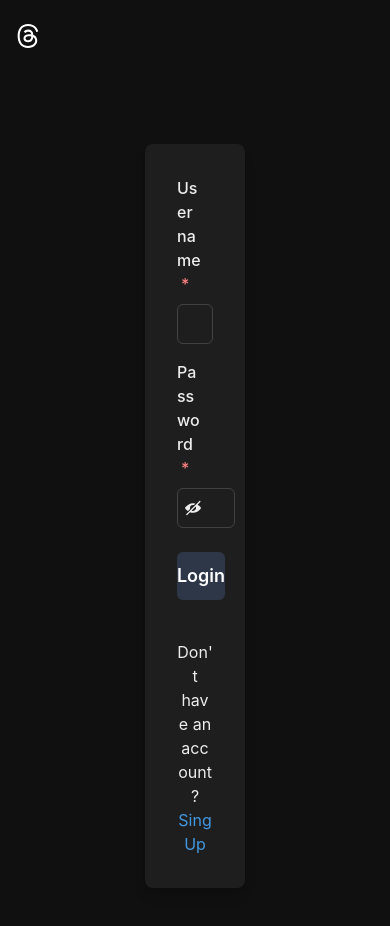
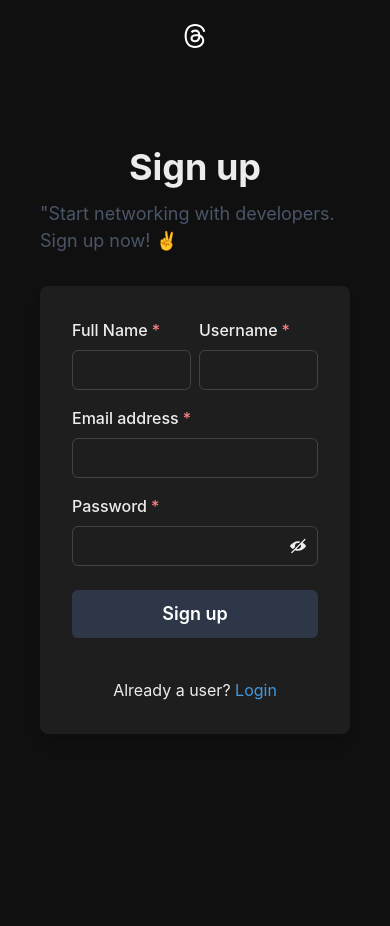
Before and after one commit to Vikas-Yadav-79/DevConnect-Threads, a React (Vite) app in the folder DevConnect/frontend/: page /auth in a window 390 px wide. Shown: the top 926 px of the page. After the commit the page ends 844 px from the top, so only its background shows below. Built offline with nearby package versions, Linux system fonts and the light colour scheme.

Commit message:
Add responsive behavior to Flex container

```diff
--- a/DevConnect/frontend/src/atoms/authAtom.js
+++ b/DevConnect/frontend/src/atoms/authAtom.js
@@ -3,7 +3,7 @@ import {atom} from "recoil";
 const authScreenAtom = atom(
     {
         key:"authScreenAtom",
-        default:"login",
+        default:"signup",
     }
 )
 
--- a/DevConnect/frontend/src/components/CreatePost.jsx
+++ b/DevConnect/frontend/src/components/CreatePost.jsx
@@ -97,8 +97,8 @@ export const CreatePost = () => {
 
     return (
         <>
-            <Button onClick={onOpen} position={"fixed"} bottom={10} right={5} bg={useColorModeValue("gray.300", "gray.dark")} size={{ base: "sm", sm: "md" }}>
-                <AddIcon />
+            <Button onClick={onOpen} position={"fixed"} bottom={3} right={3} bg={useColorModeValue("gray.200", "gray.dark")} size={{ base: "sm", sm: "md" }}>
+                <AddIcon size={20}/>
             </Button>
 
             <Modal isOpen={isOpen} onClose={onClose}>
--- a/DevConnect/frontend/src/components/Header.jsx
+++ b/DevConnect/frontend/src/components/Header.jsx
@@ -13,7 +13,7 @@ function Header() {
 
     return (
 
-        <Flex justifyContent={"space-between"} mt={6} mb='12'>
+        <Flex justifyContent={user ? 'space-between' : 'center'} mt={6} mb='12'>
 
             {
                 user &&  (
--- a/DevConnect/frontend/src/components/LoginCard.jsx
+++ b/DevConnect/frontend/src/components/LoginCard.jsx
@@ -71,8 +71,9 @@ import userAtom from '../atoms/userAtom'
 
         align={'center'}
         justify={'center'}
+
         >
-        <Stack spacing={8} mx={'auto'} maxW={'lg'} py={12} px={6}>
+        <Stack spacing={8} mx={'auto'} maxW={{ base: '90%', md: '80%', lg: '50%' }} py={12} px={6}>
           <Box
             rounded={'lg'}
             bg={useColorModeValue('white', 'gray.dark')}
@@ -83,7 +84,7 @@ import userAtom from '../atoms/userAtom'
                 sm:'400px'
             }}>
             <Stack spacing={4}>
-              <FormControl id="email" isRequired>
+              <FormControl id="usernaame" isRequired>
                 <FormLabel>Username</FormLabel>
                 <Input type="text"
                 onChange={
--- a/DevConnect/frontend/src/components/LogoutButton.jsx
+++ b/DevConnect/frontend/src/components/LogoutButton.jsx
@@ -3,6 +3,7 @@ import { useSetRecoilState } from "recoil";
 import userAtom from "../atoms/userAtom";
 import useShowToast from "../hooks/useShowToast";
 import { FiLogOut } from "react-icons/fi";
+import {useColorModeValue} from "@chakra-ui/react"
 
 const LogoutButton = () => {
 	const setUser = useSetRecoilState(userAtom);
@@ -30,7 +31,7 @@ const LogoutButton = () => {
 		}
 	};
 	return (
-		<Button position={"fixed"} top={"30px"} right={"30px"} size={"sm"} onClick={handleLogout}>
+		<Button position={"fixed"}  bottom={3} left={3} size={{ base: "sm", sm: "md" }} bg={useColorModeValue("gray.200", "gray.dark")} onClick={handleLogout}>
 			<FiLogOut size={20} />
 		</Button>
 	);
--- a/DevConnect/frontend/src/components/SignupCard.jsx
+++ b/DevConnect/frontend/src/components/SignupCard.jsx
@@ -62,7 +62,7 @@ export default function SignupCard() {
       setUser(data)
     }
     catch(err){
-      showToast("Error",error,"error")
+      showToast("Error",err,"error")
     }
   }
 
```
Also changed, not shown: 4 other files (tests, documents, lock files or other folders).
